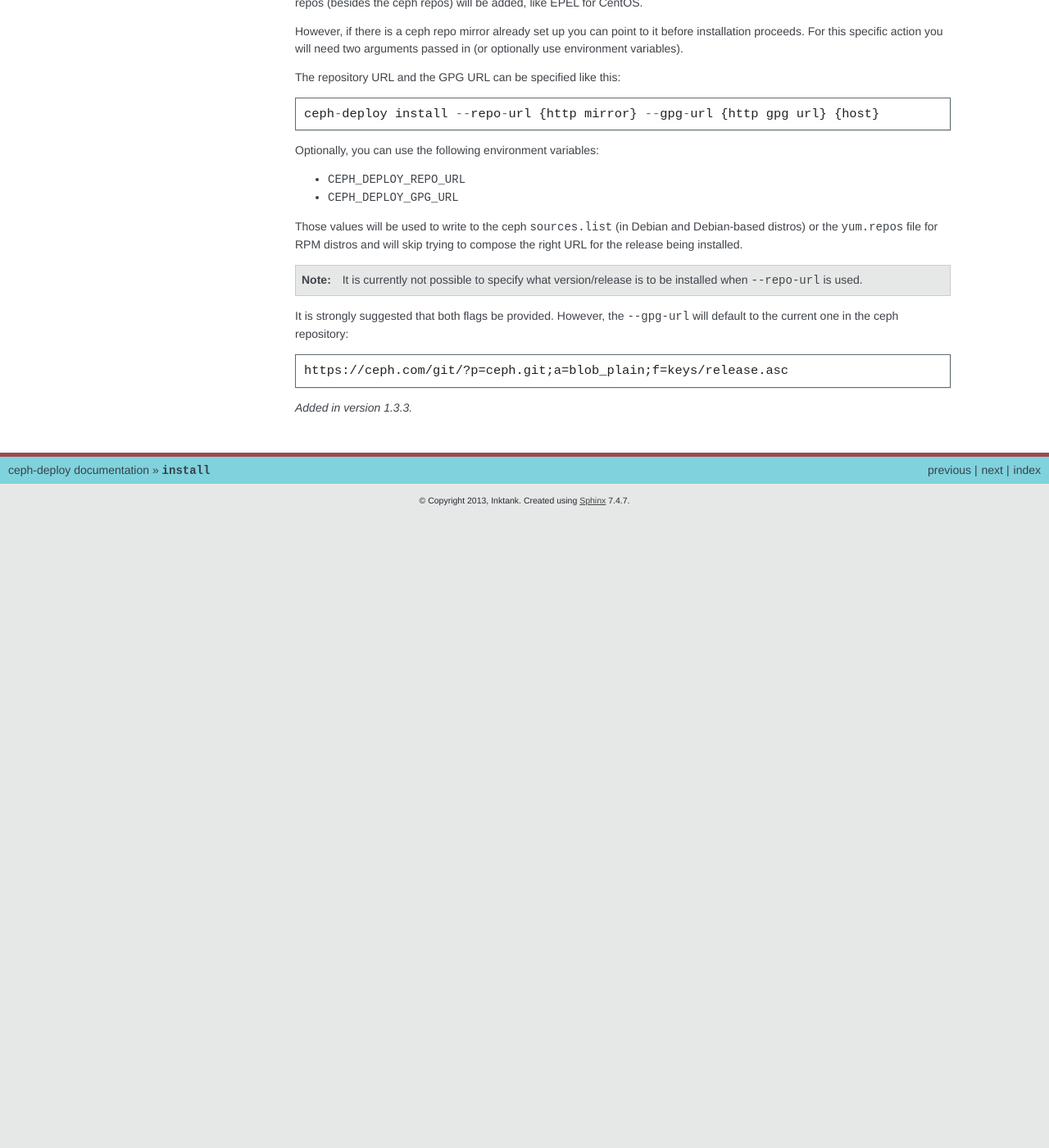
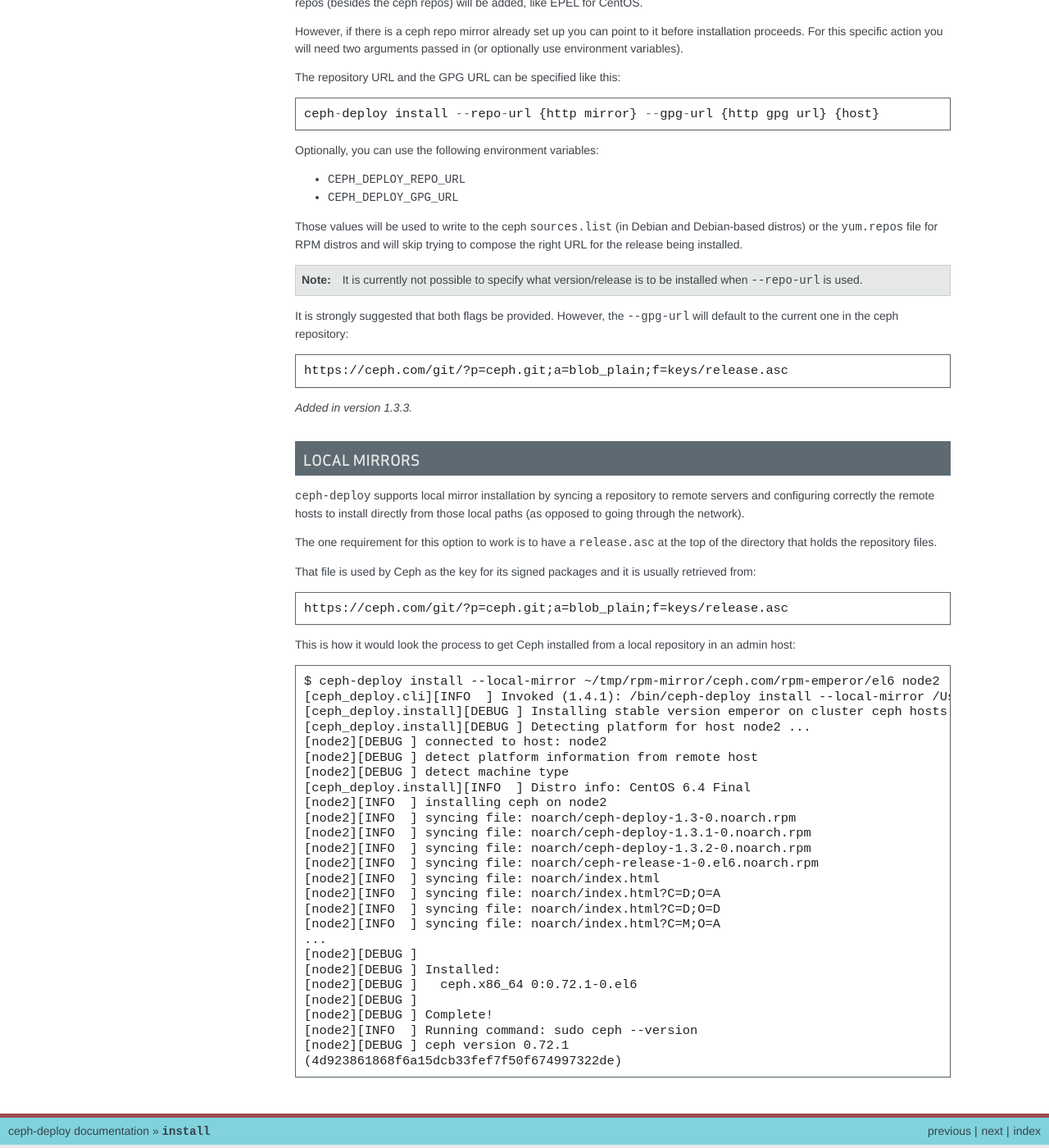
Before and after one commit to ceph/ceph-deploy, a Sphinx documentation site: the page built from docs/source/install.rst, in a window 1280 px wide and 1400 px high, scrolled down 1322 px. Shown: the whole window at 82% size. Built offline with Sphinx 7.4.7, drawn with Linux system fonts in a browser that asks for light colours; the version number could not be read and is left out; before the commit the page ends 1952 px from its top, so only the background shows below that.

Commit message:
docs for the new flag
Signed-off-by: Alfredo Deza <alfredo.deza@inktank.com>

```diff
--- a/docs/source/install.rst
+++ b/docs/source/install.rst
@@ -103,3 +103,48 @@
     https://ceph.com/git/?p=ceph.git;a=blob_plain;f=keys/release.asc
 
 .. versionadded:: 1.3.3
+
+
+Local Mirrors
+-------------
+``ceph-deploy`` supports local mirror installation by syncing a repository to
+remote servers and configuring correctly the remote hosts to install directly
+from those local paths (as opposed to going through the network).
+
+The one requirement for this option to work is to have a ``release.asc`` at the
+top of the directory that holds the repository files.
+
+That file is used by Ceph as the key for its signed packages and it is usually
+retrieved from::
+
+        https://ceph.com/git/?p=ceph.git;a=blob_plain;f=keys/release.asc
+
+This is how it would look the process to get Ceph installed from a local
+repository in an admin host::
+
+    $ ceph-deploy install --local-mirror ~/tmp/rpm-mirror/ceph.com/rpm-emperor/el6 node2
+    [ceph_deploy.cli][INFO  ] Invoked (1.4.1): /bin/ceph-deploy install --local-mirror /Users/alfredo/tmp/rpm-mirror/ceph.com/rpm-emperor/el6 node2
+    [ceph_deploy.install][DEBUG ] Installing stable version emperor on cluster ceph hosts node2
+    [ceph_deploy.install][DEBUG ] Detecting platform for host node2 ...
+    [node2][DEBUG ] connected to host: node2
+    [node2][DEBUG ] detect platform information from remote host
+    [node2][DEBUG ] detect machine type
+    [ceph_deploy.install][INFO  ] Distro info: CentOS 6.4 Final
+    [node2][INFO  ] installing ceph on node2
+    [node2][INFO  ] syncing file: noarch/ceph-deploy-1.3-0.noarch.rpm
+    [node2][INFO  ] syncing file: noarch/ceph-deploy-1.3.1-0.noarch.rpm
+    [node2][INFO  ] syncing file: noarch/ceph-deploy-1.3.2-0.noarch.rpm
+    [node2][INFO  ] syncing file: noarch/ceph-release-1-0.el6.noarch.rpm
+    [node2][INFO  ] syncing file: noarch/index.html
+    [node2][INFO  ] syncing file: noarch/index.html?C=D;O=A
+    [node2][INFO  ] syncing file: noarch/index.html?C=D;O=D
+    [node2][INFO  ] syncing file: noarch/index.html?C=M;O=A
+    ...
+    [node2][DEBUG ]
+    [node2][DEBUG ] Installed:
+    [node2][DEBUG ]   ceph.x86_64 0:0.72.1-0.el6
+    [node2][DEBUG ]
+    [node2][DEBUG ] Complete!
+    [node2][INFO  ] Running command: sudo ceph --version
+    [node2][DEBUG ] ceph version 0.72.1
+    (4d923861868f6a15dcb33fef7f50f674997322de)
```
